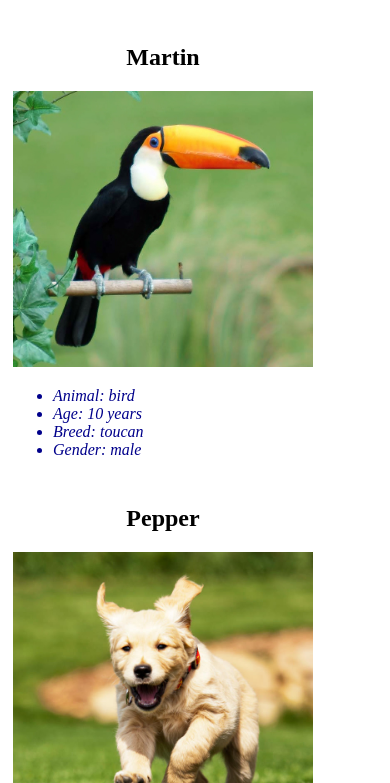
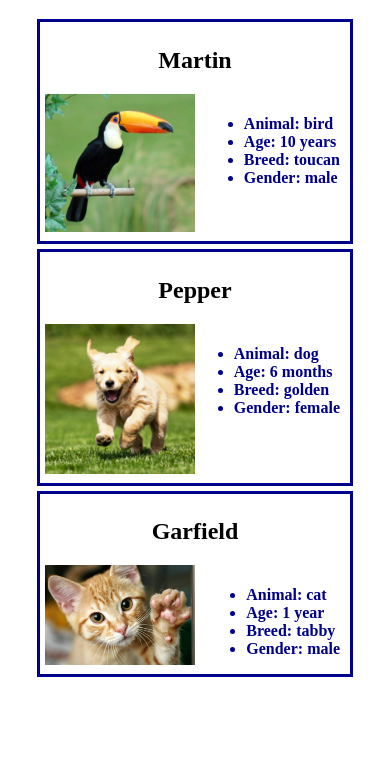
Before and after one commit to Dvillars/animal-shelter, a plain HTML site: page index.html in a window 390 px wide. Shown: the part 61-844 px from the top of the page. Drawn offline with Linux system fonts and the light colour scheme.

Commit message:
added responsive design

```diff
--- a/css/styles.css
+++ b/css/styles.css
@@ -2,27 +2,48 @@ img {
   width: 300px;
 }
 
-.martin, .pepper, .garfield {
+.animal {
   float: left;
-  width: 300;
+  width: 300px;
   padding: 5px;
+  border: 3px solid darkblue;
+  margin: 5px;
 }
 
 h1, h2 {
   text-align: center;
 }
 
-.martin ul {
-  font-style: italic;
+.animal ul {
+  font-weight: bold;
   color: darkblue;
 }
 
-.pepper ul {
-  font-weight: bolder;
-  color: darkred;
+@media screen and (max-width: 1000px) {
+  img {
+    width: 200px;
+  }
+
+  .animal {
+    width: 200px;
+  }
 }
 
-.garfield ul {
-  font-style: oblique;
-  color: darkgreen;
+@media screen and (max-width: 480px) {
+  img {
+    width: 150px;
+  }
+
+  .animal ul {
+    float: right;
+    padding: 5px;
+  }
+
+  .animal {
+    float: none;
+    margin: auto;
+    margin-bottom: 5px;
+    margin-top: 5px;
+    width: 300px;
+  }
 }
--- a/index.html
+++ b/index.html
@@ -8,8 +8,8 @@
   <body>
 
     <h1>Mead's Animal Shelter</h1>
-
-    <div class="martin">
+    <div class="main">
+      <div class="animal">
         <h2>Martin</h2>
 
         <img src='img/toucan.jpg'>
@@ -22,7 +22,7 @@
         </ul>
       </div>
 
-    <div class="pepper">
+      <div class="animal">
         <h2>Pepper</h2>
 
         <img src='img/dog.jpg'>
@@ -35,7 +35,7 @@
         </ul>
       </div>
 
-    <div class="garfield">
+      <div class="animal">
         <h2>Garfield</h2>
 
         <img src='img/cat.jpg'>
@@ -47,6 +47,7 @@
           <li>Gender: male</li>
         </ul>
       </div>
+    </div>
 
   </body>
 </html>
```
Lines whose indentation alone changed are shown as unchanged.
